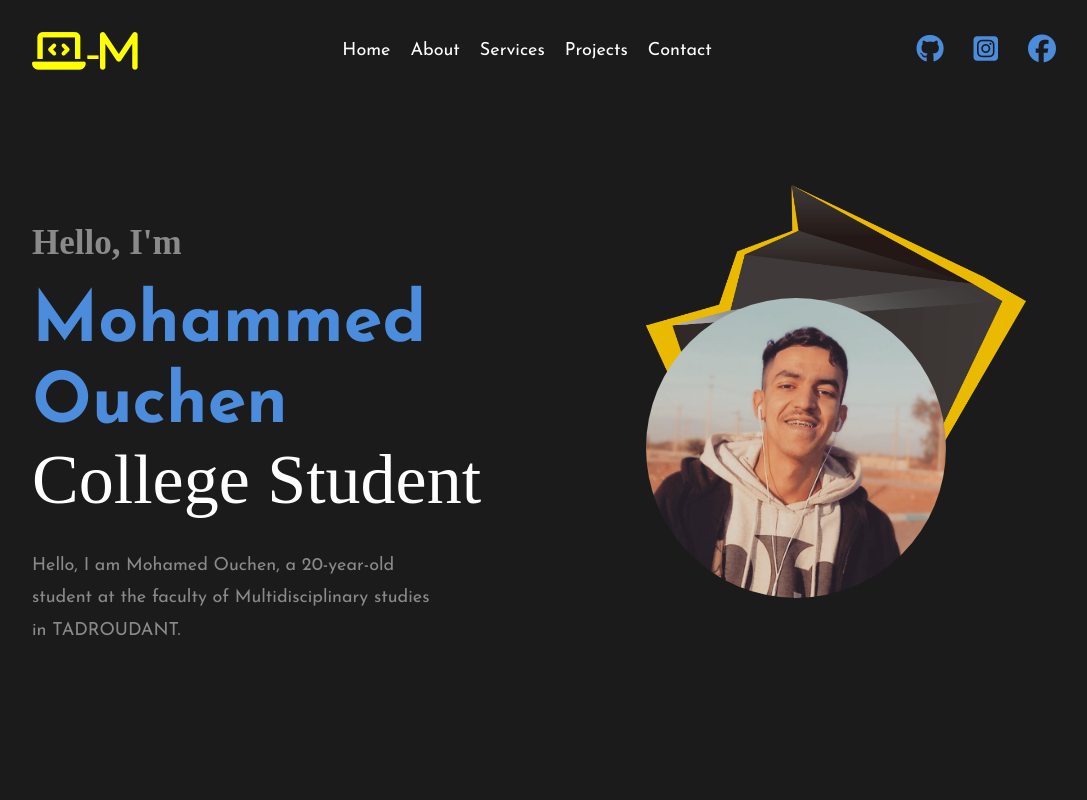
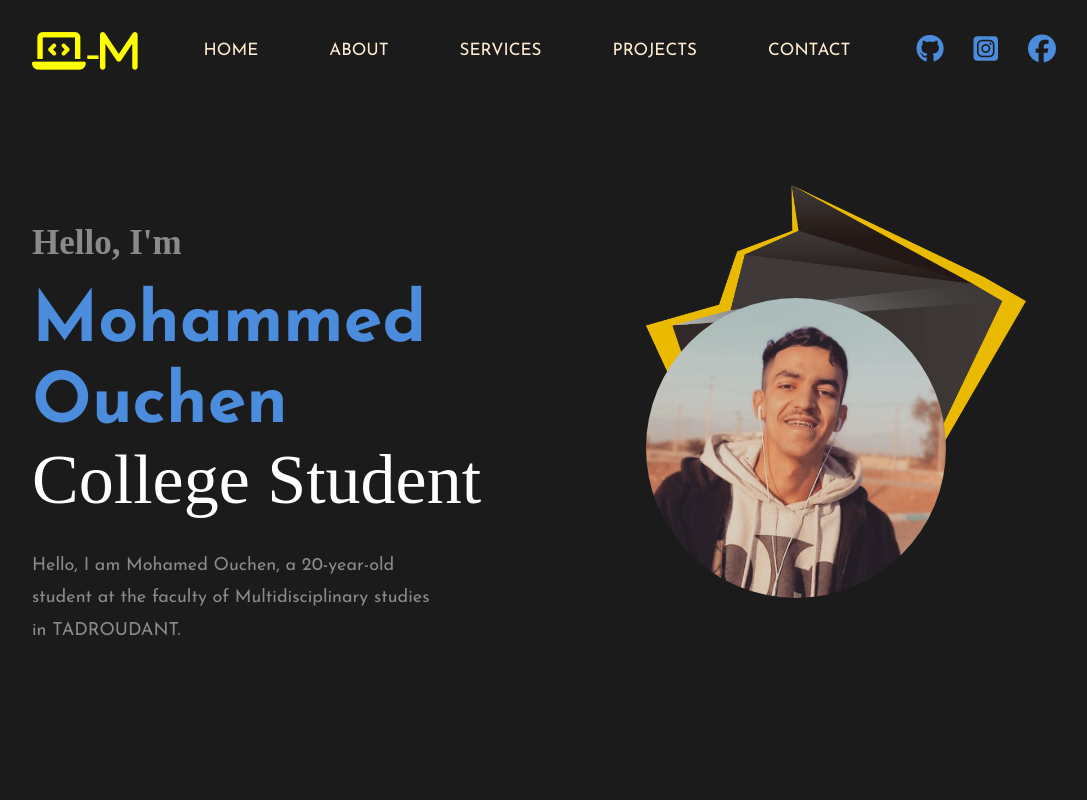
Before and after one commit to Mouha-med-ouchen/My-portfoloi, a plain HTML site: page index.html in a window 1280 px wide. Shown: the top 800 px of the page, without its empty margins (96-1183 px from the left). Drawn offline with Linux system fonts and the light colour scheme.

Commit message:
Add files via upload

```diff
--- a/css/style.css
+++ b/css/style.css
@@ -126,13 +126,54 @@
                                         }
 
                                         header nav .links a {
-                                            color: var(--white_color);
-                                            font-size: 18px;
-                                            transition: 0.4s;
+                                            font-size: 17px;
+                                            background: transparent;
+                                            border: none;
+                                            padding: 1em 1.5em;
+                                            color: #ffedd3;
+                                            text-transform: uppercase;
+                                            position: relative;
+                                            transition: 0.5s ease;
+                                            cursor: pointer;
+                                        }
+
+                                        header nav .links a::before {
+                                            content: "";
+                                            position: absolute;
+                                            left: 0;
+                                            bottom: 0;
+                                            height: 2px;
+                                            width: 0;
+                                            background-color: #ffc506;
+                                            transition: 0.5s ease;
                                         }
 
                                         header nav .links a:hover {
-                                            color: var(--main_color);
+                                            color: #1e1e2b;
+                                            transition-delay: 0.5s;
+                                        }
+
+                                        header nav .links a:hover::before {
+                                            width: 100%;
+                                        }
+
+                                        header nav .links a::after {
+                                            content: "";
+                                            position: absolute;
+                                            left: 0;
+                                            bottom: 0;
+                                            height: 0;
+                                            width: 100%;
+                                            background-color: #2b67c1;
+                                            transition: 0.4s ease;
+                                            z-index: -1;
+                                            border-radius: 10px;
+                                        }
+
+                                        header nav .links a:hover::after {
+                                            height: 100%;
+                                            transition-delay: 0.4s;
+                                            color: aliceblue;
                                         }
 
                                         header nav .icons {
--- a/js/script.js
+++ b/js/script.js
@@ -1,11 +1,17 @@
 let header = document.querySelector("header");
+let btnY = document.getElementById('btnY');
 
 window.onscroll = function() {
     if (this.scrollY >= 50) {
         header.classList.add('add-bac');
+
     } else {
-        header.classList.remove('add-bac')
+        header.classList.remove('add-bac');
+
     }
+
+
+
 }
 
 let nav_lenks = document.getElementById('links');
```
Also changed, not shown: index.html (+1 -0 lines).
